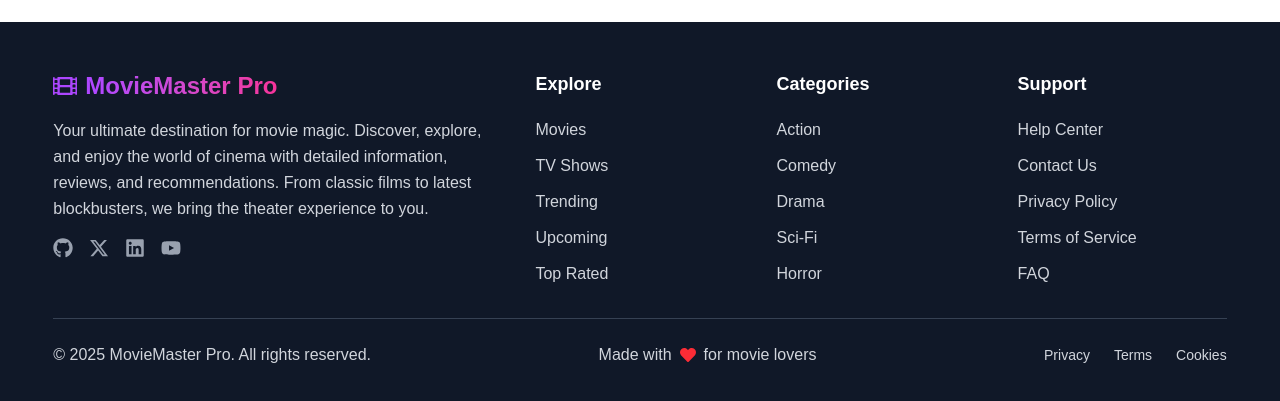
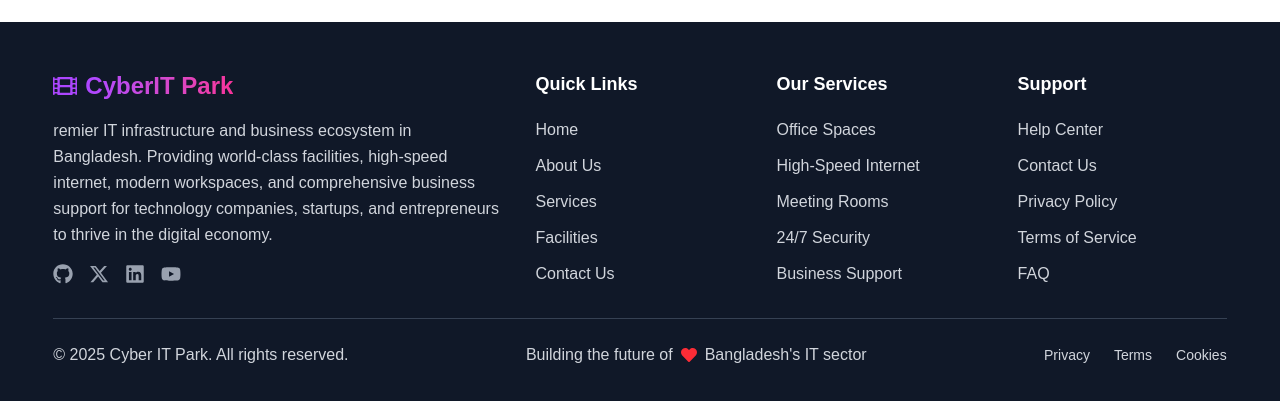
Before and after one commit to Md-Sojib-Khan/cyberit-park-client, a Next.js app: page /course in a window 1280 px wide. Shown: the part 397-798 px from the top of the page. Built offline with nearby package versions, Linux system fonts and the light colour scheme; no server answers.

Commit message:
fix footer text and icons

```diff
--- a/src/Components/Footer.jsx
+++ b/src/Components/Footer.jsx
@@ -11,12 +11,12 @@
                     <aside className='col-span-2'>
                         <div className='flex items-center gap-2 mb-4'>
                             <FaFilm className="text-purple-500 text-2xl" />
-                            <h1 className='font-bold text-2xl bg-gradient-to-r from-purple-500 to-pink-500 bg-clip-text text-transparent'>MovieMaster Pro</h1>
+                            <h1 className='font-bold text-2xl bg-gradient-to-r from-purple-500 to-pink-500 bg-clip-text text-transparent'>CyberIT Park</h1>
                         </div>
                         <p className="text-gray-300 leading-relaxed">
-                            Your ultimate destination for movie magic. Discover, explore, and enjoy the world of cinema
-                            with detailed information, reviews, and recommendations. From classic films to latest blockbusters,
-                            we bring the theater experience to you.
+                            remier IT infrastructure and business ecosystem in Bangladesh. Providing world-class facilities,
+                            high-speed internet, modern workspaces, and comprehensive business support for technology companies,
+                            startups, and entrepreneurs to thrive in the digital economy.
                         </p>
                         <div className="flex gap-4 mt-4">
                             <a href="#" className="text-gray-400 hover:text-purple-500 transition-colors">
@@ -36,22 +36,22 @@
 
                     {/* Quick Links */}
                     <nav className='flex flex-col gap-3'>
-                        <h6 className="text-lg font-semibold mb-2 text-white">Explore</h6>
-                        <a className="text-gray-300 hover:text-purple-400 transition-colors cursor-pointer">Movies</a>
-                        <a className="text-gray-300 hover:text-purple-400 transition-colors cursor-pointer">TV Shows</a>
-                        <a className="text-gray-300 hover:text-purple-400 transition-colors cursor-pointer">Trending</a>
-                        <a className="text-gray-300 hover:text-purple-400 transition-colors cursor-pointer">Upcoming</a>
-                        <a className="text-gray-300 hover:text-purple-400 transition-colors cursor-pointer">Top Rated</a>
+                        <h6 className="text-lg font-semibold mb-2 text-white">Quick Links</h6>
+                        <a className="text-gray-300 hover:text-purple-400 transition-colors cursor-pointer">Home</a>
+                        <a className="text-gray-300 hover:text-purple-400 transition-colors cursor-pointer">About Us</a>
+                        <a className="text-gray-300 hover:text-purple-400 transition-colors cursor-pointer">Services</a>
+                        <a className="text-gray-300 hover:text-purple-400 transition-colors cursor-pointer">Facilities</a>
+                        <a className="text-gray-300 hover:text-purple-400 transition-colors cursor-pointer">Contact Us</a>
                     </nav>
 
                     {/* Categories */}
                     <nav className='flex flex-col gap-3'>
-                        <h6 className="text-lg font-semibold mb-2 text-white">Categories</h6>
-                        <a className="text-gray-300 hover:text-purple-400 transition-colors cursor-pointer">Action</a>
-                        <a className="text-gray-300 hover:text-purple-400 transition-colors cursor-pointer">Comedy</a>
-                        <a className="text-gray-300 hover:text-purple-400 transition-colors cursor-pointer">Drama</a>
-                        <a className="text-gray-300 hover:text-purple-400 transition-colors cursor-pointer">Sci-Fi</a>
-                        <a className="text-gray-300 hover:text-purple-400 transition-colors cursor-pointer">Horror</a>
+                        <h6 className="text-lg font-semibold mb-2 text-white">Our Services</h6>
+                        <a className="text-gray-300 hover:text-purple-400 transition-colors cursor-pointer">Office Spaces</a>
+                        <a className="text-gray-300 hover:text-purple-400 transition-colors cursor-pointer">High-Speed Internet</a>
+                        <a className="text-gray-300 hover:text-purple-400 transition-colors cursor-pointer">Meeting Rooms</a>
+                        <a className="text-gray-300 hover:text-purple-400 transition-colors cursor-pointer">24/7 Security</a>
+                        <a className="text-gray-300 hover:text-purple-400 transition-colors cursor-pointer">Business Support</a>
                     </nav>
 
                     {/* Support */}
@@ -69,12 +69,12 @@
                 <div className="border-t border-gray-700 pt-6 mt-6">
                     <div className="flex flex-col md:flex-row justify-between items-center gap-4">
                         <aside className="flex items-center gap-2 text-gray-300">
-                            <p>© {new Date().getFullYear()} MovieMaster Pro. All rights reserved.</p>
+                            <p>© {new Date().getFullYear()} Cyber IT Park. All rights reserved.</p>
                         </aside>
                         <div className="flex items-center gap-2 text-gray-300">
-                            <span>Made with</span>
+                            <span>Building the future of</span>
                             <FaHeart className="text-red-500" />
-                            <span>for movie lovers</span>
+                            <span>Bangladesh's IT sector</span>
                         </div>
                         <nav className="flex gap-6 text-gray-300">
                             <a className="hover:text-purple-400 transition-colors cursor-pointer text-sm">Privacy</a>
```
